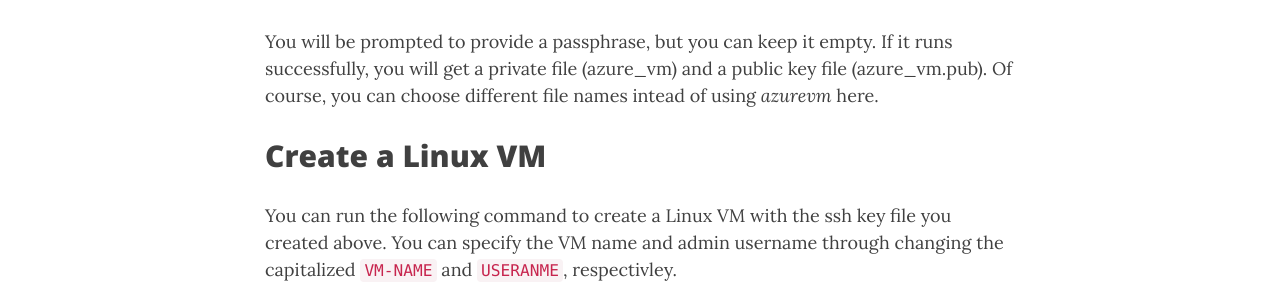
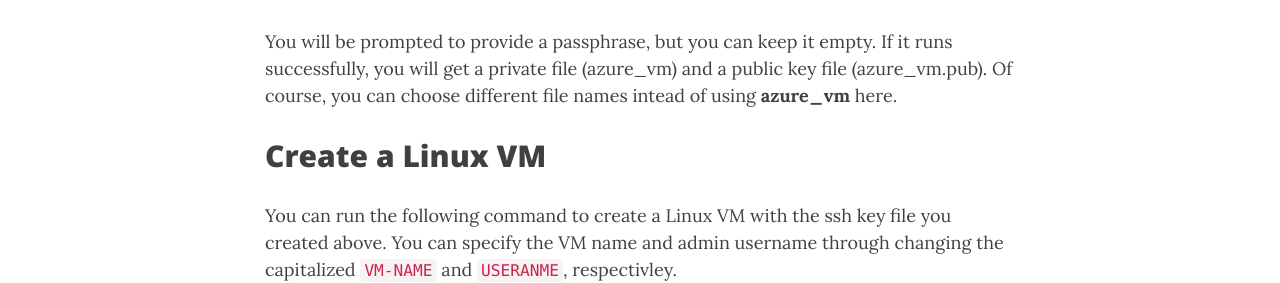
Before and after one commit to stonefl/stonefl.github.io, a Jekyll site: the page built from _posts/2020-10-01-create-and-connect-to-azure-vm-under-company-proxy.md, in a window 1280 px wide and 900 px high, scrolled down 1529 px. Shown: the part 176-459 px from the top of the window. Built offline with Jekyll 4.4.1, drawn with Linux system fonts in a browser that asks for light colours; nearby versions of some CDN libraries; comment, search, counter and statistics services are not loaded.

Commit message:
Update 2020-10-01-create-and-connect-to-azure-vm-under-company-proxy.md

````diff
--- a/_posts/2020-10-01-create-and-connect-to-azure-vm-under-company-proxy.md
+++ b/_posts/2020-10-01-create-and-connect-to-azure-vm-under-company-proxy.md
@@ -26,7 +26,7 @@
 ```powershell
 ssh-keygen -t rsa -b 4096 -C "USERNAME" -f $HOME/.ssh/azure_vm
 ```
-You will be prompted to provide a passphrase, but you can keep it empty. If it runs successfully, you will get a private file (azure_vm) and a public key file (azure_vm.pub). Of course, you can choose different file names intead of using _azurevm_ here.
+You will be prompted to provide a passphrase, but you can keep it empty. If it runs successfully, you will get a private file (azure_vm) and a public key file (azure_vm.pub). Of course, you can choose different file names intead of using **azure_vm** here.
 
 ## Create a Linux VM
 You can run the following command to create a Linux VM with the ssh key file you created above. You can specify the VM name and admin username through changing the capitalized `VM-NAME` and `USERANME`, respectivley.
````
